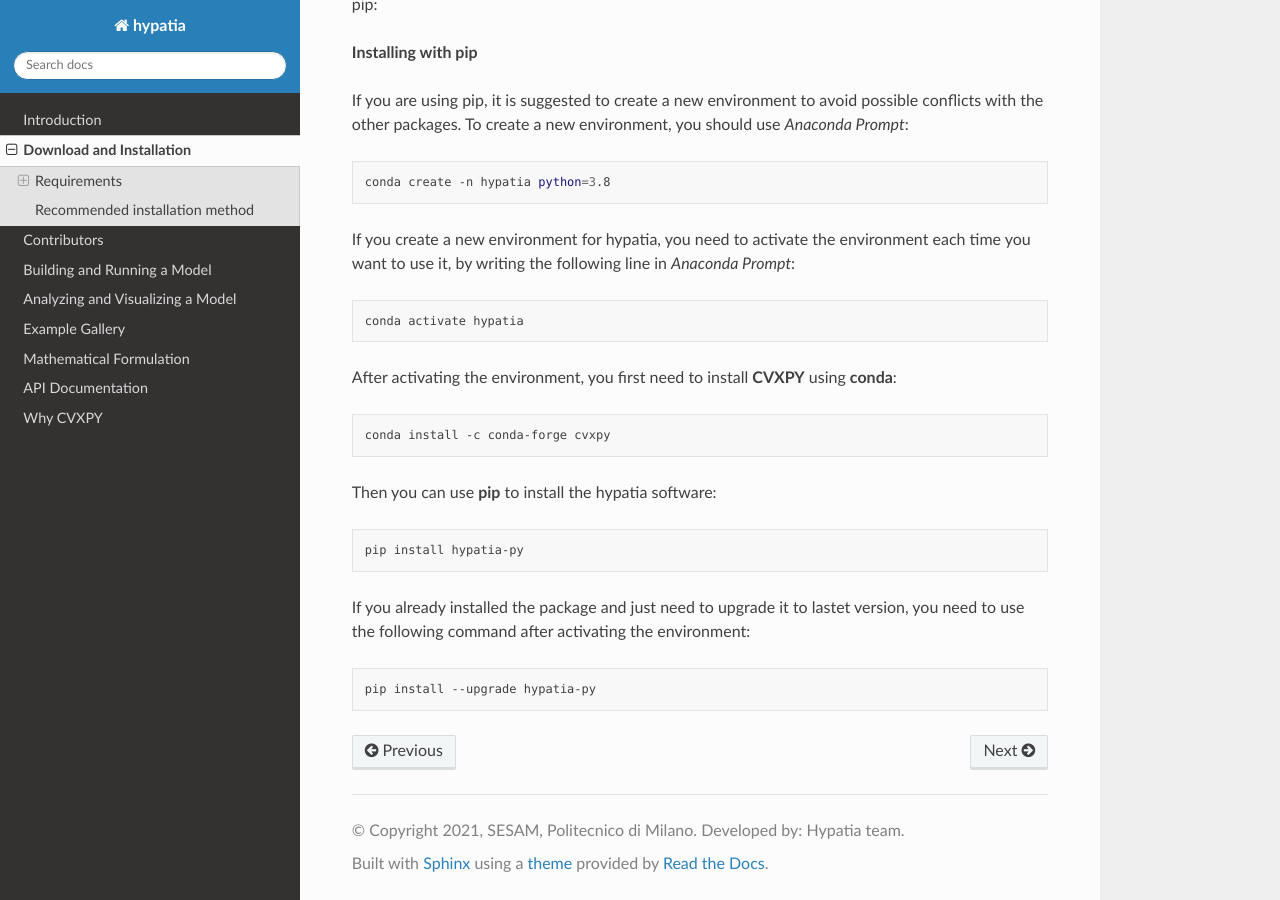
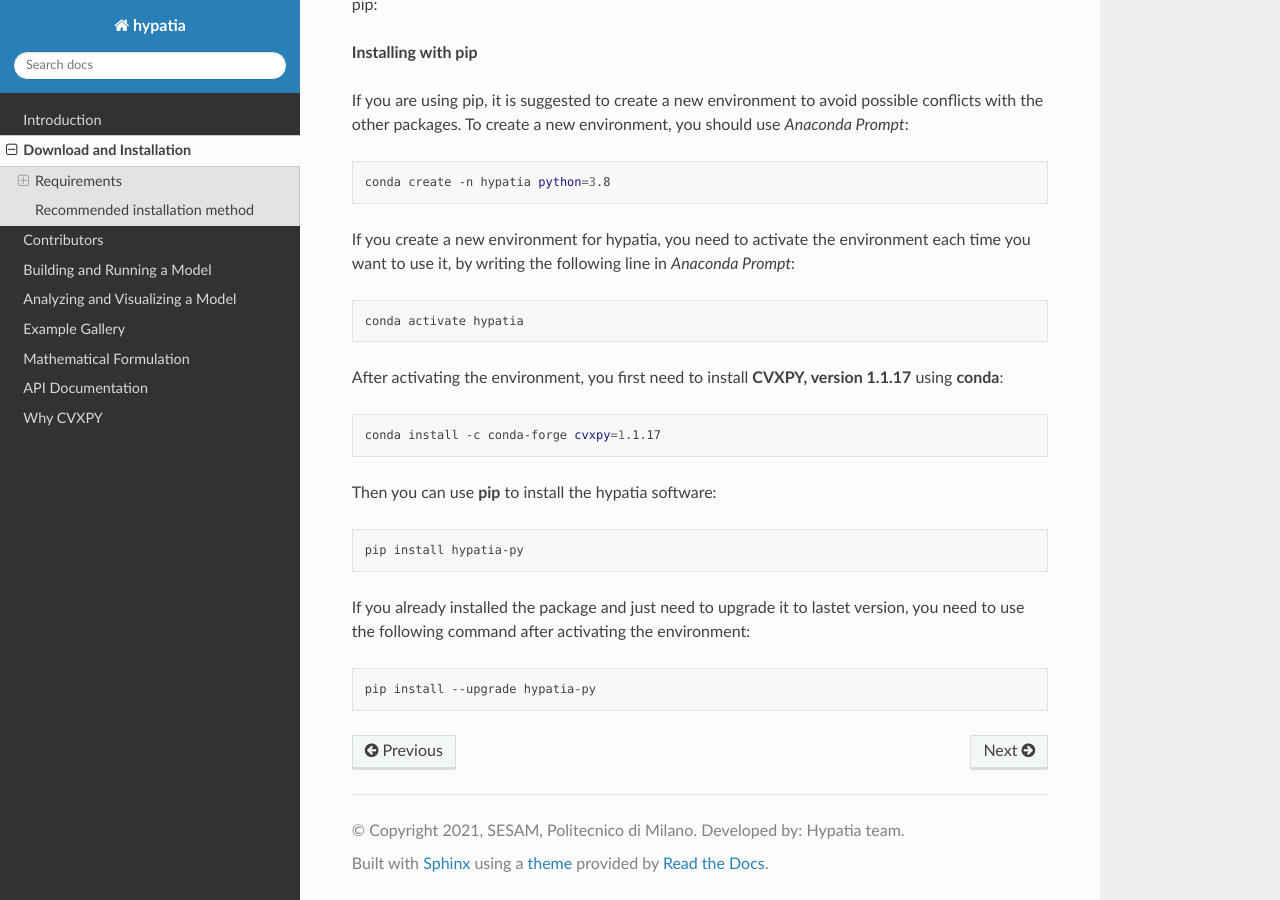
Before and after one commit to Hypatia-Energy-Modelling-Framework/Hypatia, a Sphinx documentation site: the page built from doc/source/installation.rst, in a window 1280 px wide and 900 px high, scrolled down 1735 px. Built offline with Sphinx 7.4.7 and the Read the Docs theme 2.0.0, drawn with Linux system fonts in a browser that asks for light colours.

Commit message:
Update installation.rst

```diff
--- a/doc/source/installation.rst
+++ b/doc/source/installation.rst
@@ -81,11 +81,11 @@
 
     conda activate hypatia
 
-After activating the environment, you first need to install **CVXPY** using **conda**:
+After activating the environment, you first need to install **CVXPY, version 1.1.17** using **conda**:
 
 .. code-block:: bash
 
-    conda install -c conda-forge cvxpy
+    conda install -c conda-forge cvxpy=1.1.17
 
 Then you can use **pip** to install the hypatia software:
 
```
